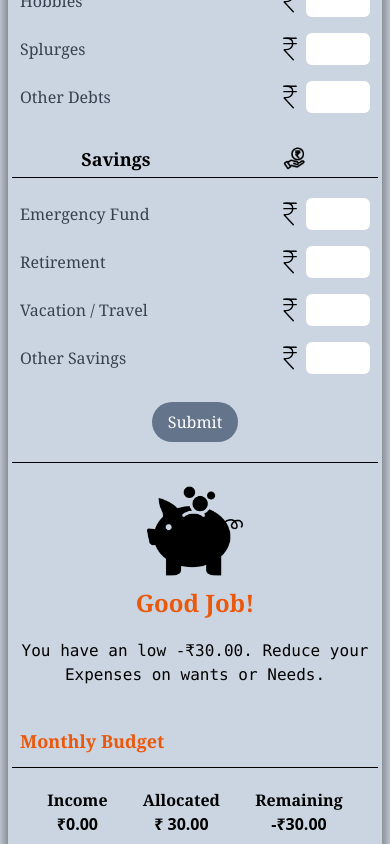
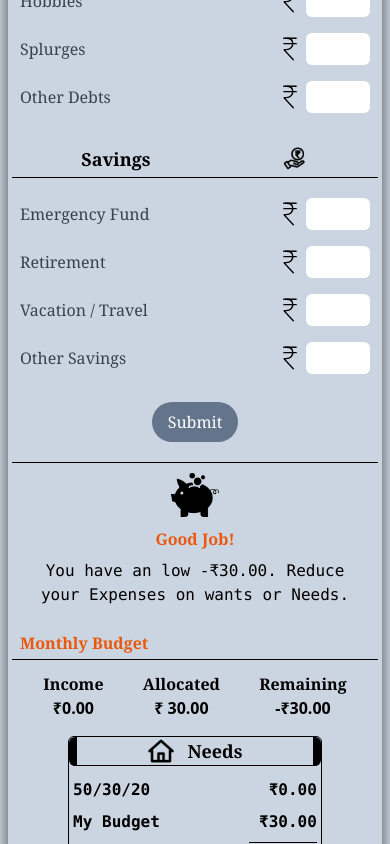
Before and after one commit to RoshanDevassy/Projects, a React (Vite) app in the folder college/mini_project/budget_calculator/: page /app in a window 390 px wide. Both pictures are taken after typing "5", "5", "5", "5", "5", "5" into the empty fields and a click on the button "Submit". Shown: the part 1085-1929 px from the top of the page. Built offline with nearby package versions, Linux system fonts and the light colour scheme.

Commit message:
updated budget calculation  responsive

```diff
--- a/college/mini_project/budget_calculator/src/components/budget_calculation.jsx
+++ b/college/mini_project/budget_calculator/src/components/budget_calculation.jsx
@@ -43,29 +43,29 @@ const Budget_calculation = (props) => {
       <section className="font-sans">
         {/* Piggy Picture */}
         <section>
-          <div className="p-5 w-full flex flex-col items-center">
+          <div className="py-1 sm:py-2 w-full flex flex-col items-center">
             <img
               src={piggy}
               alt="piggy bank"
-              className=" h-12 w-12 xsm:h-24 xsm:w-24 md:h-48 md:w-48"
+              className="h-7 w-7 xsm:h-10 xsm:w-10 sm:h-12 sm:w-12 lg:h-24 lg:w-24 3xl:h-40 3xl:w-40"/* "h-12 w-12 xsm:h-24 xsm:w-24 md:h-48 md:w-48" */
             />
-            <p className="text-orange-600 text-sm xsm:text-base sm:text-2xl 3xl:text-3xl font-extrabold font-serif text-center pt-2">
+            <p className="text-orange-600 text-xs xsm:text-sm sm:text-base md:text-lg lg:text-xl xl:text-2xl 3xl:text-3xl font-extrabold font-serif text-center pt-2">
               Good Job!
             </p>
           </div>
-          <div>
+          <div className=" sm:px-5 md:px-10 lg:px-20">
             {Math.ceil(props.monthly_income) > Math.ceil(allocated) ? (
-              <p className="text-center font-mono text-sm xsm:text-base md:text-xl 3xl:text-2xl">
-                You have an extra{" "}
-                <span>+&#8377;{Math.ceil(remaining).toFixed(2)}</span>. Consider
+              <p className="text-center font-mono text-xs xsm:text-sm sm:text-base md:text-lg lg:text-xl 3xl:text-2xl">
+                You have an extra
+                <span>{" "}+&#8377;{Math.ceil(remaining).toFixed(2)}</span>. Consider
                 putting it toward savings or paying down any debt you have.
               </p>
             ) : Math.ceil(props.monthly_income) === Math.ceil(allocated) ? (
-              <p className="text-center font-mono text-sm xsm:text-base md:text-xl 3xl:text-2xl ">
+              <p className="text-center font-mono text-xs xsm:text-sm sm:text-base md:text-lg lg:text-xl 3xl:text-2xl">
                 Your budget is perfect
               </p>
             ) : (
-              <p className="text-center font-mono text-sm xsm:text-base md:text-xl 3xl:text-2xl">
+              <p className="text-center font-mono text-xs xsm:text-sm sm:text-base md:text-lg lg:text-xl 3xl:text-2xl">
                 You have an low{" "}
                 <span>
                   -&#8377;
@@ -85,13 +85,13 @@ const Budget_calculation = (props) => {
           {/* Monthly Budget & Income,Allocated,Remaining Wrapper */}
           <section className="">
             {/* Monthly Budget */}
-            <div className="py-3 border-b border-black pt-10">
-              <h1 className="text-sm xsm:text-base sm:text-lg md:text-xl lg:text-2xl 3xl:text-3xl text-orange-600 font-semibold font-serif pl-0 xsm:pl-2  text-center sm:text-left">
+            <div className="py-1 border-b border-black mt-3 sm:mt-5 md:mt-6 lg:mt-8 xl:mt-10">
+              <h1 className="text-xs xsm:text-sm sm:text-base md:text-lg lg:text-xl xl:text-2xl 3xl:text-3xl text-orange-600 font-semibold font-serif pl-0 xsm:pl-2  text-center sm:text-left">
                 Monthly Budget
               </h1>
             </div>
             {/* Income,Allocated,Remaining */}
-            <div className="flex flex-col sm:flex-row items-center justify-evenly py-5 flex-wrap pb-6 text-sm xsm:text-base md:text-lg 3xl:text-xl font-semibold">
+            <div className=" flex gap-2 sm:flex-row items-center justify-evenly flex-wrap text-xs xsm:text-sm sm:text-base md:text-lg lg:text-xl 3xl:text-2xl font-semibold sm:mt-3 3xl:mt-5">
               <div className="flex flex-col items-center">
                 <h3 className="font-serif">Income</h3>
                 <p>&#8377;{Math.ceil(props.monthly_income).toFixed(2)} </p>
@@ -119,7 +119,7 @@ const Budget_calculation = (props) => {
 
           {/*Needs, Wants & Savings wrapper */}
           <div
-            className=" flex flex-col self-center flex-wrap  md:flex-row *:flex-grow gap-2 w-full sm:gap-5 lg:gap-7" /* "md:flex md:justify-around md:items-center" */
+            className=" flex flex-col self-center flex-wrap  md:flex-row *:flex-grow gap-2 w-full sm:gap-5 lg:gap-7 mt-4 xl:mt-6 2xl:mt-8 3xl:mt-10" /* "md:flex md:justify-around md:items-center" */
           >
             {/* Needs wrapper*/}
             <div className="flex flex-col border border-black rounded-md sm:self-center">
--- a/college/mini_project/budget_calculator/src/components/budget_input.jsx
+++ b/college/mini_project/budget_calculator/src/components/budget_input.jsx
@@ -71,8 +71,8 @@ const Budget_input = (props) => {
               Add/Edit
             </span>
             {showHelpInfo && (
-              <div className="absolute top-full bg-red-500 p-2 rounded-md">
-                <p>Not Available <br></br>-On Built</p>
+              <div className="z-10 absolute bg-red-500 p-1 px-3 rounded-md h-7 flex justify-end items-center">
+                <p className="">Not Available - On Built</p>
               </div>
             )}
           </div>
```
